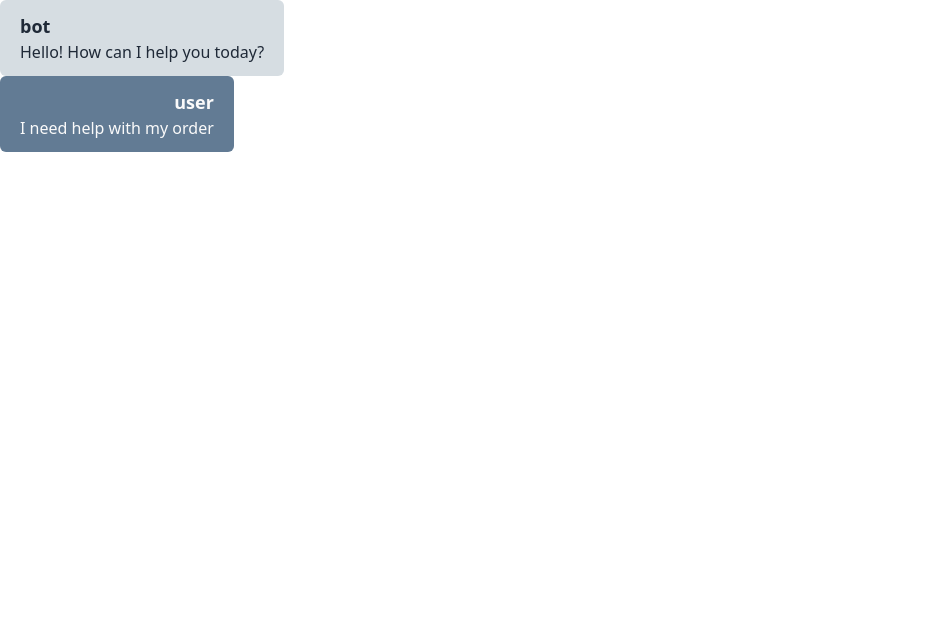
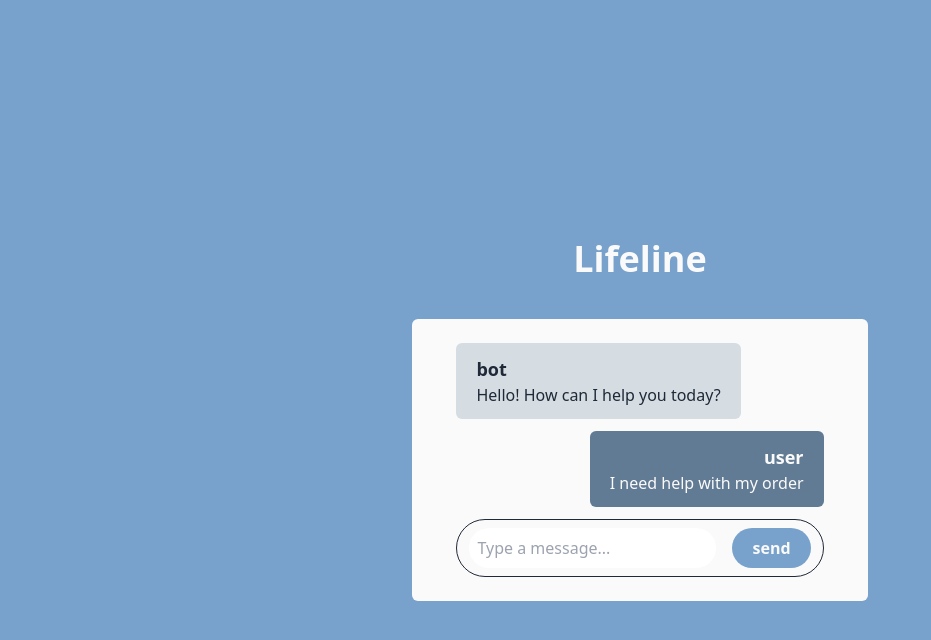
Before and after one commit to LuisMav23/innocup-client, a SvelteKit app: page /chat in a window 1280 px wide. Shown: the top 640 px of the page, without its empty margins (0-931 px from the left). Built offline with nearby package versions, Linux system fonts and the light colour scheme.

Commit message:
Improved: Chat

```diff
--- a/src/routes/chat/+page.svelte
+++ b/src/routes/chat/+page.svelte
@@ -1,12 +1,38 @@
 <script lang="ts">
     import { chatStore } from "$lib/stores/chatStore";
+    import { writable } from "svelte/store";
     import ChatBubble from "$lib/components/chatBubble.svelte";
+
+    let newMessage = writable('');
+
+    function sendMessage() {
+        chatStore.update(store => {
+            store.messages.push({
+                sender: 'user',
+                message: $newMessage,
+                position: false
+            });
+            return store;
+        });
+        newMessage.set(''); // Clear the input field
+    }
 
 </script>
 
 
-<div>
-    {#each $chatStore.messages as message}
-        <ChatBubble sender={message['sender']} message={message['message']} position={message['position']} />
-    {/each}
+<div class=" bg-primary w-full h-screen flex flex-col justify-center items-center ">
+    <h1 class="text-4xl font-semibold text-secondary m-10">Lifeline</h1>
+    <div class="flex flex-col w-fit px-11 p-6 rounded-md bg-secondary">
+        <div class="flex flex-col">
+            {#each $chatStore.messages as message}
+                <div class="flex w-auto mb-3 {message['position'] ? 'justify-start': 'justify-end'}">
+                    <ChatBubble sender={message['sender']} message={message['message']} position={message['position']} />
+                </div>
+            {/each}
+        </div>
+        <div class="flex flex-row w-full px-3 py-2 rounded-full border border-gray-800 ">
+            <input type="text" bind:value={$newMessage} class="w-full px-2 py-1 mr-4 rounded-full" placeholder="Type a message..." />
+            <button class="bg-primary px-5 py-2 rounded-full text-secondary font-semibold" on:click={sendMessage}>send</button>
+        </div>
+    </div>
 </div>
```
